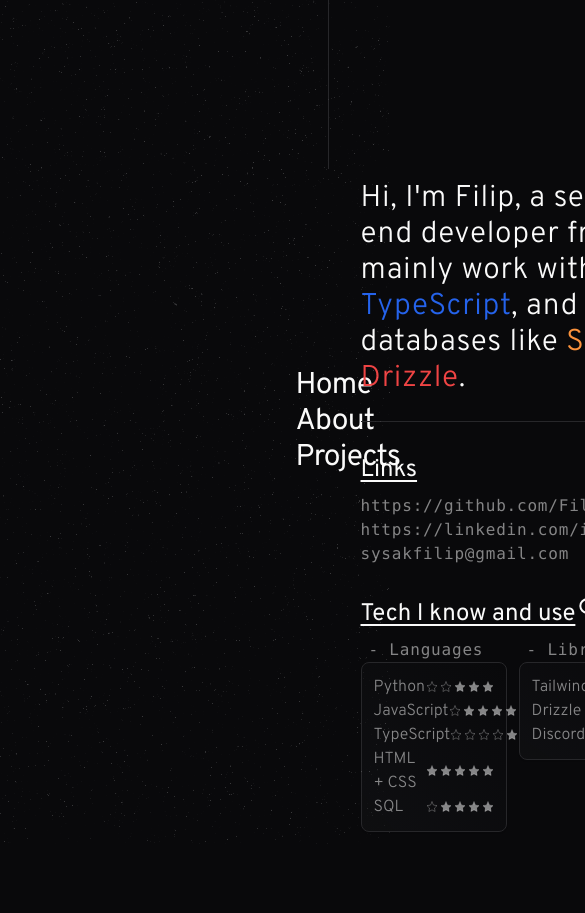
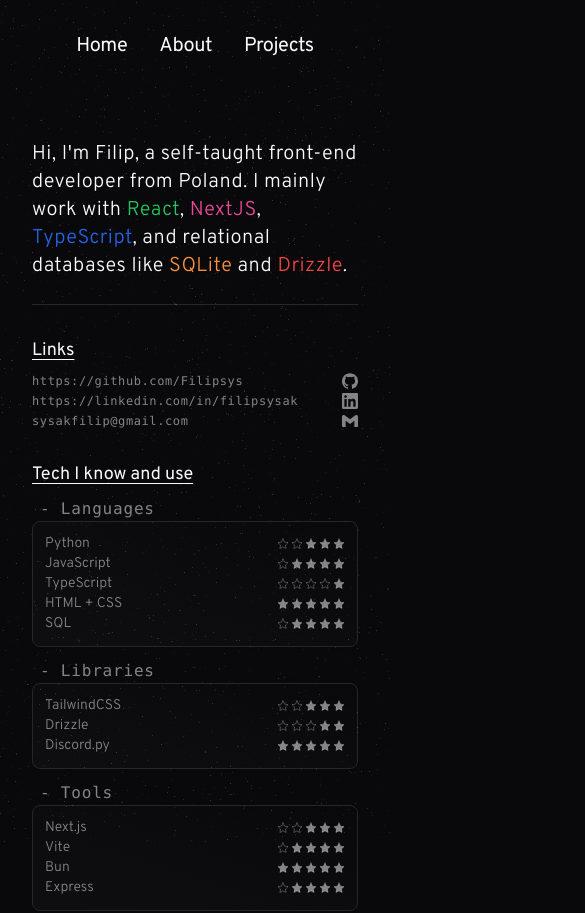
Before and after one commit to Filipsys/vite-portfolio-site, a React (Vite) app: page / in a window 390 px wide. Shown: the top 913 px of the page, 585 px wide, since content can reach past the window. Before the commit the page ends 844 px from the top, so only its background shows below. Built offline with nearby package versions, Linux system fonts and the light colour scheme.

Commit message:
RESPONSIVE DESIGN YEAAAH!!!!!!!

```diff
--- a/index.html
+++ b/index.html
@@ -5,7 +5,7 @@
     <link rel="icon" type="image/svg+xml" href="/vite.svg" />
     <meta name="viewport" content="width=device-width, initial-scale=1.0" />
 
-    <title>Vite + React + TS</title>
+    <title>filyys • Main site</title>
   </head>
   <body>
     <div id="root"></div>
--- a/src/App.tsx
+++ b/src/App.tsx
@@ -22,9 +22,9 @@
         <ModeToggle />
       </div> */}
 
-      <div className="mx-80 flex h-screen items-center justify-center bg-background font-custom2 text-foreground">
-        <nav className="w-2/5 p-8 py-24">
-          <ul className="select-none text-right text-3xl tracking-tight">
+      <div className="h-screen items-center justify-center bg-background font-custom2 text-foreground md:flex-col lg:mx-16 lg:flex lg:flex-row xl:mx-40 2xl:mx-80">
+        <nav className="block h-fit w-screen p-8 lg:w-1/5 2xl:w-2/5">
+          <ul className="flex select-none justify-center gap-x-8 text-xl tracking-tight sm:gap-x-16 sm:text-2xl lg:block lg:text-right lg:text-3xl">
             <motion.li
               className="cursor-pointer"
               whileHover={{
@@ -67,12 +67,12 @@
           </ul>
         </nav>
 
-        <div className="h-screen items-center md:hidden lg:flex">
+        <div className="hidden h-dvh lg:flex lg:items-center">
           <Separator orientation="vertical" className="h-1/5" />
         </div>
 
-        <main className="font-sansss relative flex h-screen w-3/5 items-center justify-center p-6 text-xl">
-          <div className="flex h-2/3 w-full items-center justify-center">
+        <main className="relative flex h-auto w-screen items-center justify-center p-6 font-custom2 text-xl lg:h-dvh lg:w-4/5">
+          <div className="flex w-full items-center justify-center md:h-3/4 lg:h-2/3">
             <div className="relative h-full w-full">
               <AnimatePresence>
                 {activePage === "Home" && (
--- a/src/components/HomeComponent.tsx
+++ b/src/components/HomeComponent.tsx
@@ -25,7 +25,7 @@
       className="absolute"
     >
       <div className="px-2 py-6">
-        <h1 className="text-3xl font-light tracking-wide">
+        <h1 className="xs:text-2xl text-xl font-light tracking-wide sm:text-3xl">
           Hi, I'm <span className=" ">Filip</span>, a self-taught front-end
           developer from Poland. I mainly work with{" "}
           <span className="text-green-500">React</span>,{" "}
@@ -41,27 +41,29 @@
       </div>
 
       <div className="px-2 py-6">
-        <h2 className="py-2 text-2xl underline underline-offset-4">Links</h2>
+        <h2 className="xs:text-xl py-2 text-lg underline underline-offset-4">
+          Links
+        </h2>
 
-        <div className="flex flex-col fill-white/50 font-mono text-white/50 *:flex *:cursor-pointer *:justify-between *:text-base *:font-light *:tracking-wider">
+        <div className="*:xs:text-sm flex flex-col fill-white/50 font-mono text-white/50 *:flex *:cursor-pointer *:justify-between *:text-xs *:font-light *:tracking-wider *:sm:text-base">
           <div className="group/github transition-colors duration-200 hover:text-white">
             <a href="https://github.com/Filipsys">
               https://github.com/Filipsys
             </a>
 
             <div className="flex items-center gap-2">
-              <p>Github</p>
+              <p className="xs:block hidden">Github</p>
               <div className="size-4 duration-200 group-hover/github:fill-white">
                 <SmallGithubIcon />
               </div>
             </div>
           </div>
-          <div className="group/linkedin transition-colors duration-200 hover:text-[#0A66C2]">
+          <div className="group/linkedin xs:p-0 py-1 transition-colors duration-200 hover:text-[#0A66C2]">
             <a href="https://linkedin.com/in/filipsysak">
               https://linkedin.com/in/filipsysak
             </a>
             <div className="flex items-center gap-2">
-              <p>LinkedIn</p>
+              <p className="xs:block hidden">LinkedIn</p>
               <div className="size-4 duration-200 group-hover/linkedin:fill-[#0A66C2]">
                 <SmallLinkedinIcon />
               </div>
@@ -71,7 +73,7 @@
             <a href="mailto:sysakfilip@gmail.com">sysakfilip@gmail.com</a>
 
             <div className="flex items-center gap-2">
-              <p>Email</p>
+              <p className="xs:block hidden">Email</p>
               <div className="size-4 duration-200 group-hover/email:fill-[#EA4335]">
                 <SmallGmailIcon />
               </div>
@@ -86,12 +88,12 @@
 
       <div className="z-50 px-2">
         <div className="flex items-center">
-          <h2 className="py-2 text-2xl underline underline-offset-4">
+          <h2 className="xs:text-xl py-2 text-lg underline underline-offset-4">
             Tech I know and use
           </h2>
           <div className="mb-auto px-1 py-2">
             <HoverCard>
-              <HoverCardTrigger className="*:size-4">
+              <HoverCardTrigger className="*:hidden *:size-4 *:sm:block">
                 <InfoIcon />
               </HoverCardTrigger>
               <HoverCardContent className="p-2">
@@ -103,13 +105,13 @@
           </div>
         </div>
 
-        <div className="grid w-full grid-cols-3 gap-3 text-white/50">
+        <div className="mb-8 grid w-full grid-cols-1 gap-3 text-white/50 sm:grid-cols-3">
           <div>
             <p className="pl-2 pr-1 font-mono text-base font-light tracking-wider">
               - Languages
             </p>
             <Card className="bg-gradient-to-tr from-gray-500/5 to-transparent duration-300 ease-in-out hover:border-white/30">
-              <CardContent className="p-3 text-base font-light text-white/50">
+              <CardContent className="p-3 text-sm font-light text-white/50 sm:text-base">
                 <div className="flex flex-row justify-between">
                   <p>Python</p>
                   <div className="flex items-center justify-center gap-[2px] *:size-3">
@@ -168,7 +170,7 @@
               - Libraries
             </p>
             <Card className="bg-gradient-to-tr from-gray-500/5 to-transparent duration-300 ease-in-out hover:border-white/30">
-              <CardContent className="p-3 text-base font-light text-white/50">
+              <CardContent className="p-3 text-sm font-light text-white/50 sm:text-base">
                 <div className="flex flex-row justify-between">
                   <p>TailwindCSS</p>
                   <div className="flex items-center justify-center gap-[2px] *:size-3">
@@ -207,7 +209,7 @@
               - Tools
             </p>
             <Card className="bg-gradient-to-tr from-gray-500/5 to-transparent duration-300 ease-in-out hover:border-white/30">
-              <CardContent className="p-3 text-base font-light text-white/50">
+              <CardContent className="p-3 text-sm font-light text-white/50 sm:text-base">
                 <div className="flex flex-row justify-between">
                   <p>Next.js</p>
                   <div className="flex items-center justify-center gap-[2px] *:size-3">
@@ -252,6 +254,12 @@
             </Card>
           </div>
         </div>
+
+        <div className="block sm:hidden">
+          <p className="p-3 text-center text-xs text-white/50">
+            * The stars indicate my level of proficiency in each technology.
+          </p>
+        </div>
       </div>
     </motion.div>
   );
--- a/tailwind.config.js
+++ b/tailwind.config.js
@@ -75,6 +75,9 @@
         "accordion-down": "accordion-down 0.2s ease-out",
         "accordion-up": "accordion-up 0.2s ease-out",
       },
+      screens: {
+        xs: "420px",
+      },
     },
   },
   plugins: [require("tailwindcss-animate")],
```
